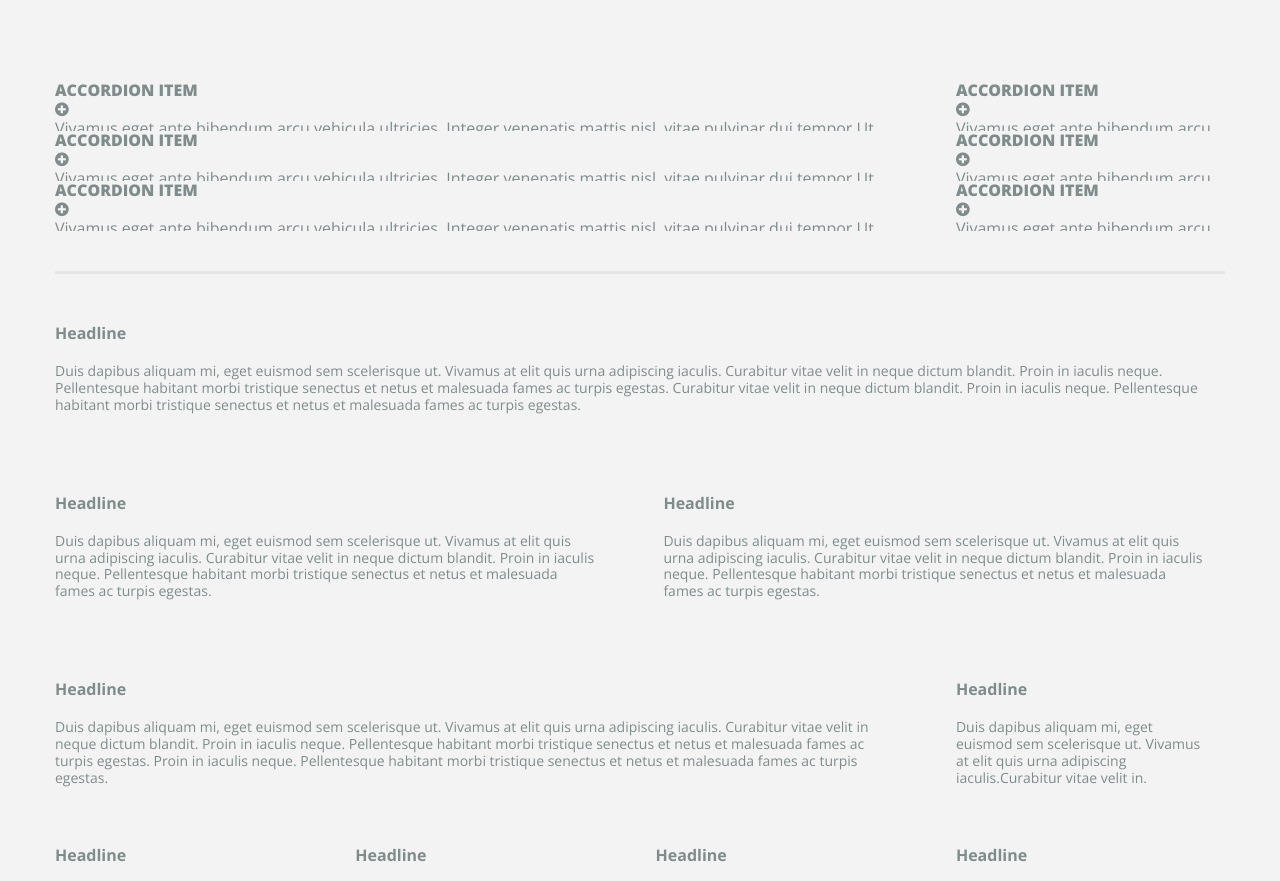
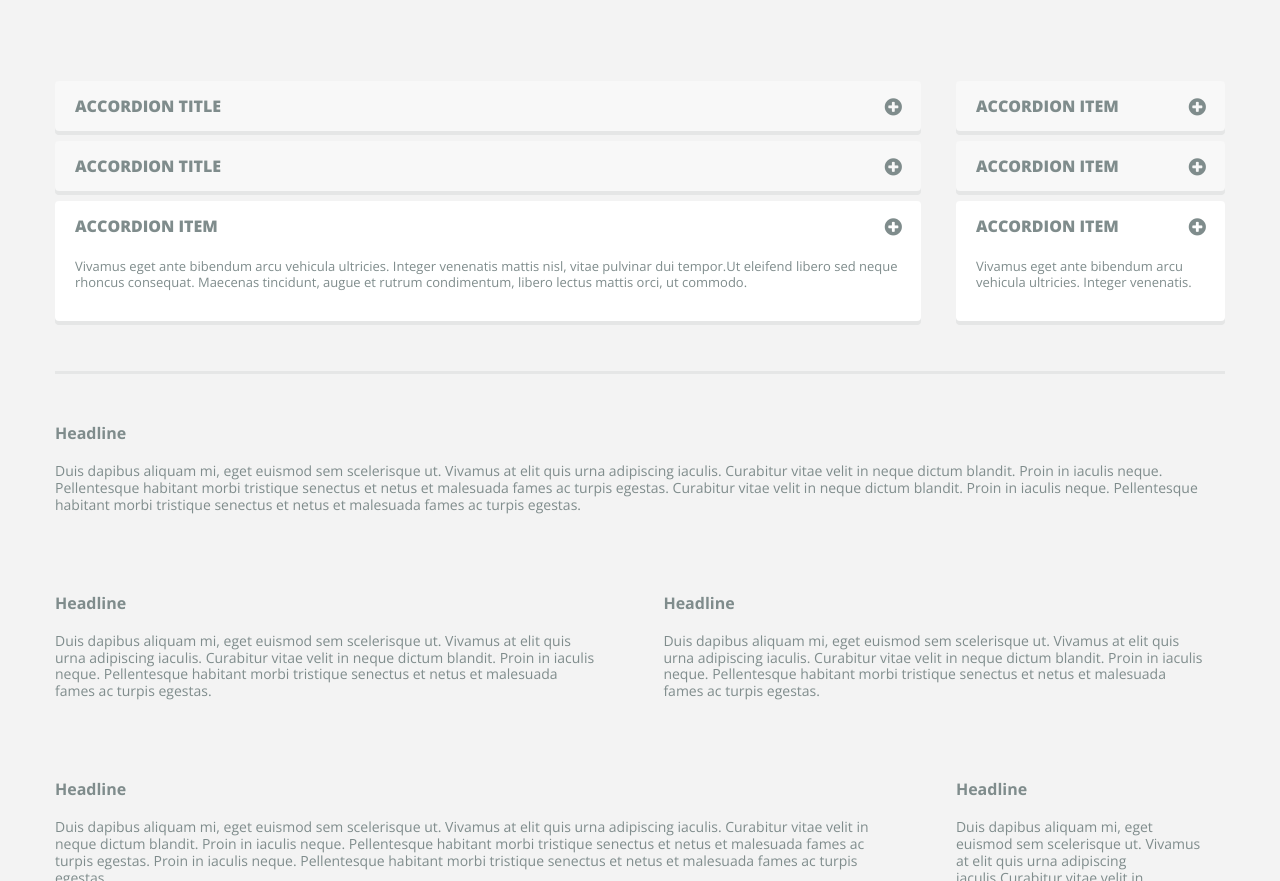
Before and after one commit to satanasova/TC-Page-Task, a website: page index.html in a window 1280 px wide. Shown: the part 2009-2890 px from the top of the page. Drawn offline with nearby package versions, Linux system fonts and the light colour scheme.

Commit message:
finished accordion styling

```diff
--- a/assets/styles/sass/accordion.scss
+++ b/assets/styles/sass/accordion.scss
@@ -2,8 +2,27 @@
     margin-top: 110px;
     .acc-list {
         .acc-item {
+            background-color: $gray-primary;
             height: 50px;
             overflow: hidden;
+            font-size: 13px;
+            padding: 16px 19px 30px 20px;
+            border-radius: 4px;
+            box-shadow: $gray-shadow;
+            margin-bottom: 10px;
+            transition: all 0.4s ease;
+            &.active {
+                background-color: white;
+                height: 120px;
+            }
+            .title {
+                display: flex;
+                justify-content: space-between;
+                margin-bottom: 22px;
+                i {
+                    font-size: 20px;
+                }
+            }
         }
     }
 }
--- a/assets/styles/sass/main.scss
+++ b/assets/styles/sass/main.scss
@@ -162,7 +162,6 @@ body {
                 }
             }
         }
-    }
         .page-headline {
             height: 80px;
             justify-content: space-between;
@@ -194,6 +193,8 @@ body {
 
         }
     }
+
+
     main {
         @import 'slidebar.scss';
         @import 'infobox.scss';
@@ -222,3 +223,4 @@ body {
             }
         }
     }
+}
--- a/index.html
+++ b/index.html
@@ -136,21 +136,21 @@
             </div>
             <div class="accordion-container  flexbox-grid">
                 <div class="acc-list grid-3">
-                    <div class="acc-item ">
+                    <div class="acc-item">
                         <div class="title">
-                            <h2>accordion item</h2>
+                            <h2>accordion title</h2>
                             <i class="fa fa-plus-circle"></i>
                         </div>
                         <p>Vivamus eget ante bibendum arcu vehicula ultricies. Integer venenatis mattis nisl, vitae pulvinar dui tempor.Ut eleifend libero sed neque rhoncus consequat. Maecenas tincidunt, augue et rutrum condimentum, libero lectus mattis orci, ut commodo.</p>
                     </div>
                     <div class="acc-item">
                         <div class="title">
-                            <h2>accordion item</h2>
+                            <h2>accordion title</h2>
                             <i class="fa fa-plus-circle"></i>
                         </div>
                         <p>Vivamus eget ante bibendum arcu vehicula ultricies. Integer venenatis mattis nisl, vitae pulvinar dui tempor.Ut eleifend libero sed neque rhoncus consequat. Maecenas tincidunt, augue et rutrum condimentum, libero lectus mattis orci, ut commodo.</p>
                     </div>
-                    <div class="acc-item">
+                    <div class="acc-item active">
                         <div class="title">
                             <h2>accordion item</h2>
                             <i class="fa fa-plus-circle"></i>
@@ -164,21 +164,21 @@
                             <h2>accordion item</h2>
                             <i class="fa fa-plus-circle"></i>
                         </div>
-                        <p>Vivamus eget ante bibendum arcu vehicula ultricies. Integer venenatis mattis nisl, vitae pulvinar dui tempor.Ut eleifend libero sed neque rhoncus consequat. Maecenas tincidunt, augue et rutrum condimentum, libero lectus mattis orci, ut commodo.</p>
+                        <p>Vivamus eget ante bibendum arcu vehicula ultricies. Integer venenatis.</p>
                     </div>
                     <div class="acc-item">
                         <div class="title">
                             <h2>accordion item</h2>
                             <i class="fa fa-plus-circle"></i>
                         </div>
-                        <p>Vivamus eget ante bibendum arcu vehicula ultricies. Integer venenatis mattis nisl, vitae pulvinar dui tempor.Ut eleifend libero sed neque rhoncus consequat. Maecenas tincidunt, augue et rutrum condimentum, libero lectus mattis orci, ut commodo.</p>
+                        <p>Vivamus eget ante bibendum arcu vehicula ultricies. Integer venenatis.</p>
                     </div>
-                    <div class="acc-item">
+                    <div class="acc-item active">
                         <div class="title">
                             <h2>accordion item</h2>
                             <i class="fa fa-plus-circle"></i>
                         </div>
-                        <p>Vivamus eget ante bibendum arcu vehicula ultricies. Integer venenatis mattis nisl, vitae pulvinar dui tempor.Ut eleifend libero sed neque rhoncus consequat. Maecenas tincidunt, augue et rutrum condimentum, libero lectus mattis orci, ut commodo.</p>
+                        <p>Vivamus eget ante bibendum arcu vehicula ultricies. Integer venenatis.</p>
                     </div>
                 </div>
             </div>
```
Also changed, not shown: assets/styles/main.css.
